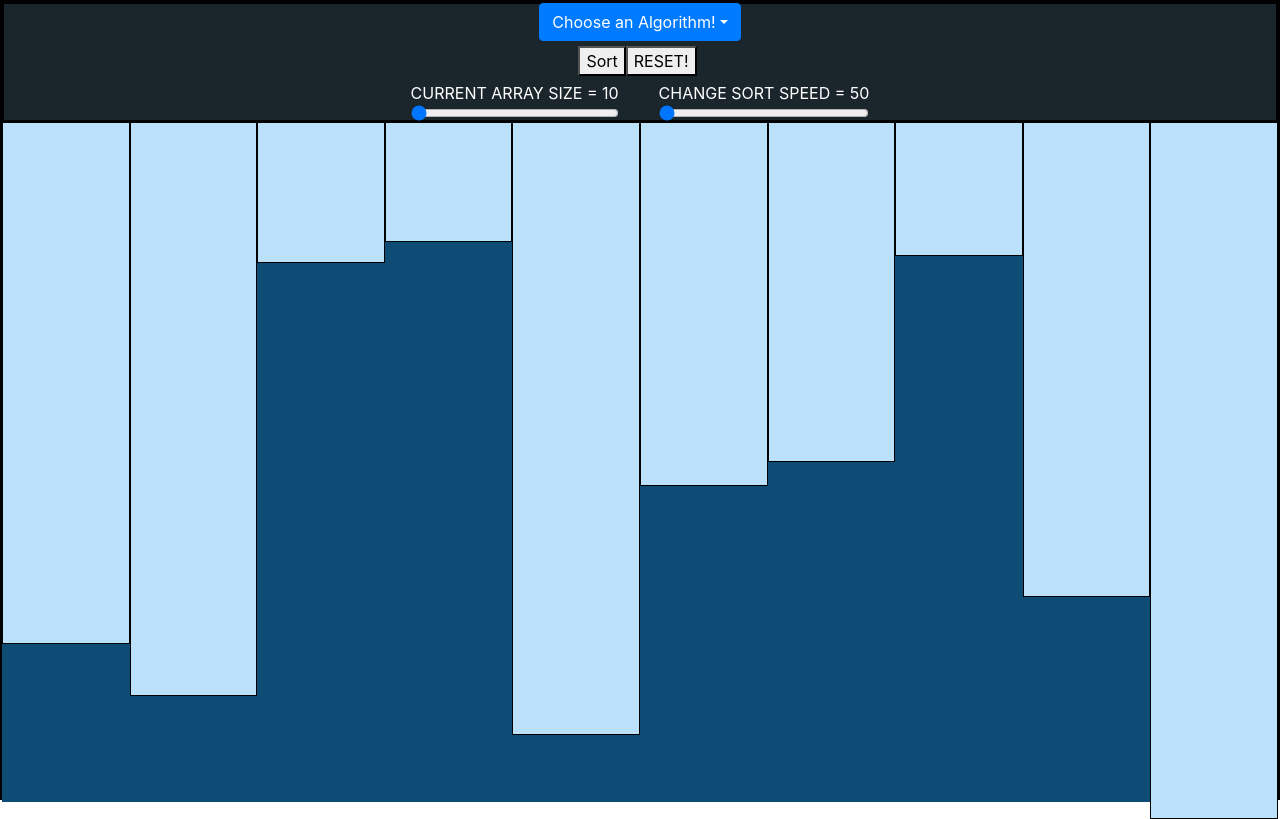
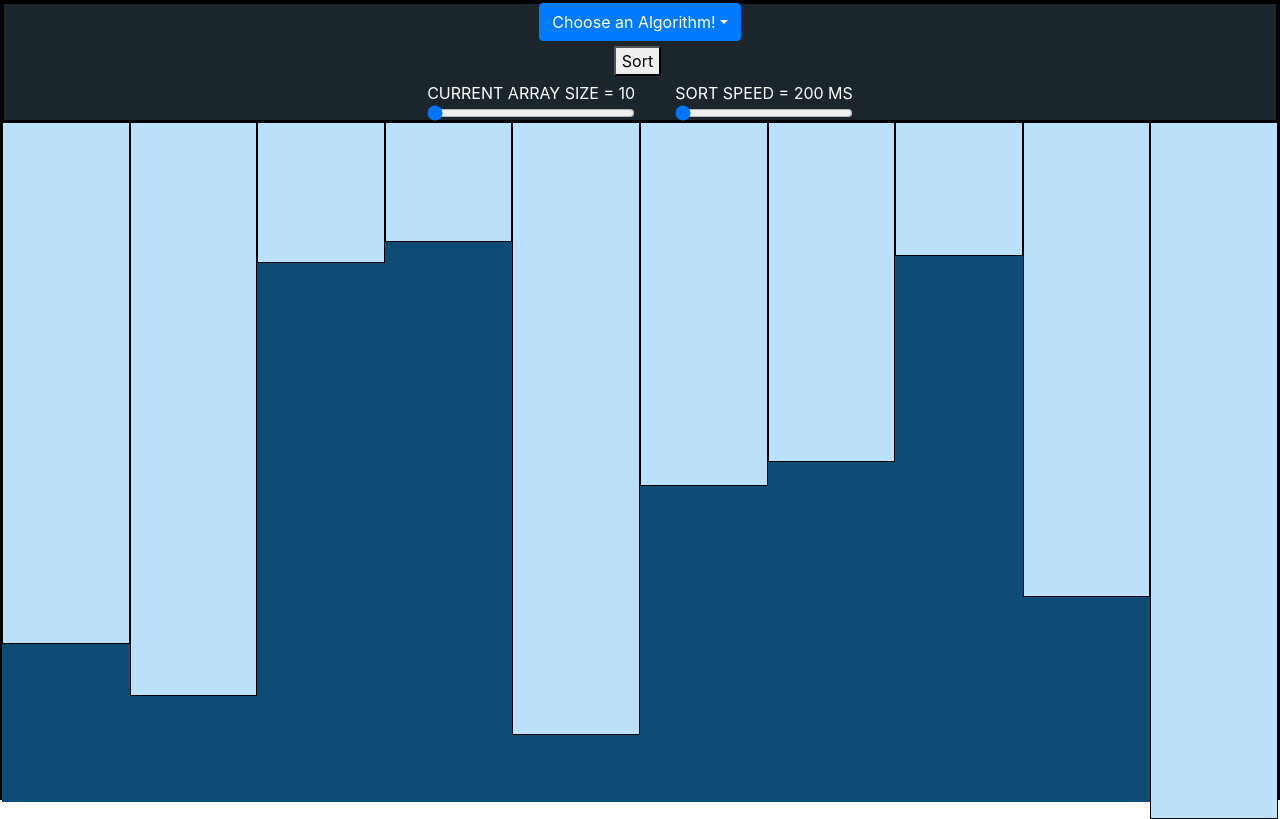
Before and after one commit to GandalfTheJava/sorting-visualizer, a React (Create React App) app: page / in a window 1280 px wide. Built offline with nearby package versions, Linux system fonts and the light colour scheme.

Commit message:
Minor amendments

```diff
--- a/src/components/Toolbar/Toolbar.jsx
+++ b/src/components/Toolbar/Toolbar.jsx
@@ -31,14 +31,14 @@ class Toolbar extends Component {
             changeSortSpeed(e.target.value);
         }
     }
-    reset = () => {
-        this.generateNewArray();
-        const { setCurrentSorted, setCurrentAlgorithm, toggleIsRunning } = this.props;
-        setCurrentAlgorithm("Choose an Algorithm!");
-        setCurrentSorted([]);
-        toggleIsRunning();
-        this.render();
-    }
+    // reset = () => {
+    //     this.generateNewArray();
+    //     const { setCurrentSorted, setCurrentAlgorithm, toggleIsRunning } = this.props;
+    //     setCurrentAlgorithm("Choose an Algorithm!");
+    //     setCurrentSorted([]);
+    //     toggleIsRunning();
+    //     this.render();
+    // }
     handleSort = (e) => {
         e.preventDefault();
         let { setCurrentAlgorithm } = this.props;
@@ -60,7 +60,7 @@ class Toolbar extends Component {
                     </div>
                     <div className="control-buttons">
                         <button onClick={() => sort((currentArray.length ? currentArray : null), sortSpeed.sortSpeed)} disabled={isRunning}>Sort</button>
-                        <button onClick={this.reset} disabled={isRunning}>RESET!</button>
+                        {/* <button onClick={this.reset} disabled={isRunning}>RESET!</button> */}
                     </div>
                 </div>
                 <div className="range-selector">
@@ -70,8 +70,8 @@ class Toolbar extends Component {
                     </div>
                     <div className="separator"></div>
                     <div className="range">
-                        CHANGE SORT SPEED = {sortSpeed.sortSpeed}
-                        <input type="range" min="50" max="500" defaultValue={sortSpeed.sortSpeed} id="sortSpeed" onChange={this.handleChange} disabled={isRunning} />
+                        SORT SPEED = {`${sortSpeed.sortSpeed} MS`}
+                        <input type="range" min="200" max="1000" defaultValue={sortSpeed.sortSpeed} id="sortSpeed" onChange={this.handleChange} disabled={isRunning} />
                     </div>
                 </div>
             </div >
--- a/src/components/algorithms/bubbleSort/BubbleSort.js
+++ b/src/components/algorithms/bubbleSort/BubbleSort.js
@@ -5,7 +5,6 @@ import { setCurrentSorted } from "../../../redux/sorted/sorted.actions"; //Set t
 import { toggleIsRunning } from "../../../redux/isRunning/isRunning.actions"; //Toggles true/false depending on current state of the algorithm
 
 function BubbleSort(defaultArray, dispatch, sortSpeed) {
-    console.log("SORT SPEED EXECUTED AT " + sortSpeed)
     let currentArray = defaultArray.slice(0),
         toDispatch = [],
         sorted = false,
@@ -39,7 +38,7 @@ function handleDispatch(toDispatch, dispatch, array, sortSpeed) {
             dispatch(setCurrentBubbleSort([]));
             dispatch(setCurrentSorted(array.map((element, index) => index)));
             dispatch(toggleIsRunning());
-        }, 50); //Final iteration once the sorting is completed
+        }, 500); //Final iteration once the sorting is completed
         return;
     }
     let dispatchFunction = toDispatch[0].length > 3 ? changeArrayNumbers
@@ -50,7 +49,7 @@ function handleDispatch(toDispatch, dispatch, array, sortSpeed) {
                 setCurrentSorted : setCurrentBubbleSort;
     dispatch(dispatchFunction(toDispatch.shift()));
     setTimeout(() => {
-        handleDispatch(toDispatch, dispatch, array);
+        handleDispatch(toDispatch, dispatch, array, sortSpeed);
     }, sortSpeed); //Per cycle of dispatch
 
 }
--- a/src/redux/sortSpeed/sortSpeed.reducer.js
+++ b/src/redux/sortSpeed/sortSpeed.reducer.js
@@ -1,7 +1,7 @@
 import sortSpeedActionTypes from "./sortSpeed.types";
 
 const INITIAL_STATE = {
-    sortSpeed: 50
+    sortSpeed: 200
 };
 
 const sortSpeedReducer = (state = INITIAL_STATE, action) => {
```
